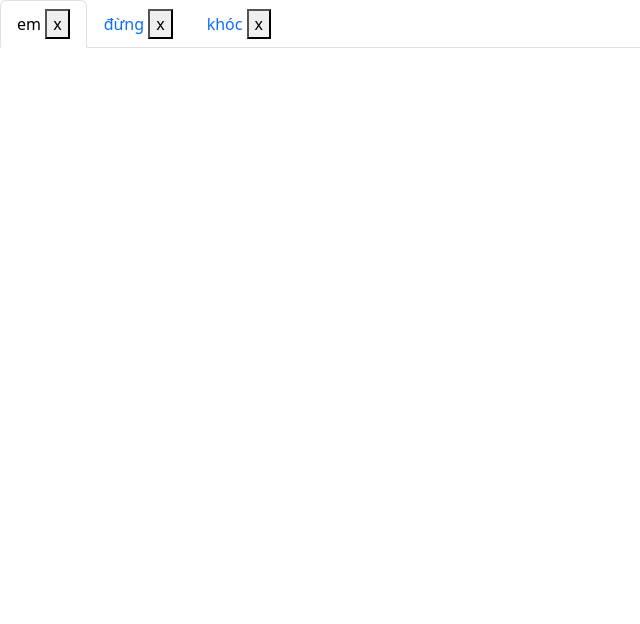
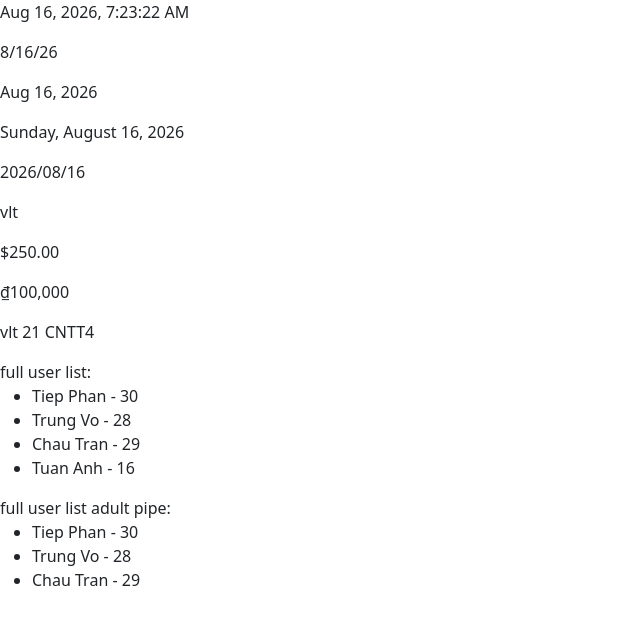
Before and after one commit to vylote/100dayangular, an Angular app: page / in a window 1280 px wide. Shown: the top 624 px of the page, without its empty margins (0-640 px from the left). Built offline with nearby package versions, Linux system fonts and the light colour scheme.

Commit message:
day18: pipes

```diff
--- /dev/null
+++ b/src/app/adult.pipes.ts
@@ -0,0 +1,11 @@
+import { Pipe, PipeTransform } from "@angular/core";
+
+@Pipe ({
+    name: 'adult'
+})
+
+export class AdultPipe implements PipeTransform {
+    transform(value) {
+        return value.filter(v => v.age >= 18)
+    }
+}
--- a/src/app/app.component.html
+++ b/src/app/app.component.html
@@ -1,13 +1,31 @@
-<tab-bs-group [(activeIndex)]="currentIndex">
-  <tab-panel title="em">
-    <ng-template tabContent>
-      <app-counter></app-counter>
-    </ng-template>
-  </tab-panel>
-  <tab-panel title="đừng">
-    <app-counter></app-counter>
-  </tab-panel>
-  <tab-panel title="khóc">
-    <app-counter></app-counter>
-  </tab-panel>
-</tab-bs-group>
+<p> {{ newDate | date:'medium' }}</p>
+<p> {{ newDate | date:'shortDate' }}</p>
+<p> {{ newDate | date:'mediumDate' }}</p>
+<p> {{ newDate | date:'fullDate' }}</p>
+<p> {{ newDate | date:'yyyy/MM/dd' }}</p>
+
+<p>{{'VLT' | lowercase}}</p>
+<p>{{250 | currency}}</p>
+<p>{{100000 | currency: 'VND'}}</p>
+
+<!-- {{
+  user.name+" "+user.age+" "+user.class
+}}
+
+<p>{{ format(user) }}</p> -->
+
+<p>{{ user | formatUser:'para1'}}</p>
+
+full user list:
+<ul>
+  <li *ngFor="let u of users">
+    {{u.name}} - {{u.age}}
+  </li>
+</ul>
+
+full user list adult pipe:
+<ul>
+  <li *ngFor="let u of users | adult">
+    {{u.name}} - {{u.age}}
+  </li>
+</ul>
--- a/src/app/app.component.ts
+++ b/src/app/app.component.ts
@@ -1,4 +1,5 @@
 import { Component } from '@angular/core';
+import { interval } from 'rxjs';
 
 @Component({
   selector: 'app-root',
@@ -6,5 +7,35 @@ import { Component } from '@angular/core';
   styleUrls: ['./app.component.scss'],
 })
 export class AppComponent {
-  currentIndex = 0;
+  newDate = new Date()
+
+  user = {
+    name: "vlt",
+    age: 21,
+    class: "CNTT4"
+  }
+
+  format(user) {
+    console.log("run", user)
+    return user.name+" "+user.age+" "+user.class
+  }
+
+  users = [
+  {
+    name: "Tiep Phan",
+    age: 30
+  },
+  {
+    name: "Trung Vo",
+    age: 28
+  },
+  {
+    name: "Chau Tran",
+    age: 29
+  },
+  {
+    name: "Tuan Anh",
+    age: 16
+  }
+];
 }
--- a/src/app/app.module.ts
+++ b/src/app/app.module.ts
@@ -3,20 +3,12 @@ import { NgModule } from '@angular/core';
 
 import { AppComponent } from './app.component';
 import { FormsModule } from '@angular/forms';
-import { TabGroupComponent } from './tabs/tab-group.component';
-import { TabPanelComponent } from './tabs/tab-panel.component';
-import { TabBsGroupComponent } from './tabs/tab-bs-group.component';
-import { CounterComponent } from './counter/counter.component';
-import { TabContentDirective } from './tabs/tab-content.directive';
+import { FormatUser } from './format-user-pipes';
+import { AdultPipe } from './adult.pipes';
 
 @NgModule({
   declarations: [
-    AppComponent,
-    TabGroupComponent,
-    TabPanelComponent,
-    TabBsGroupComponent,
-    CounterComponent,
-    TabContentDirective
+    AppComponent, FormatUser, AdultPipe
   ],
   imports: [BrowserModule, FormsModule],
   providers: [],
--- a/src/app/counter/counter.component.html
+++ /dev/null
@@ -1 +0,0 @@
-count: {{ count }}
--- a/src/app/counter/counter.component.scss
+++ /dev/null
@@ -1,3 +0,0 @@
-:host {
-    display: block;
-}
--- a/src/app/counter/counter.component.ts
+++ /dev/null
@@ -1,12 +0,0 @@
-import { Component, OnInit } from '@angular/core';
-
-let _count = 1
-
-@Component({
-  selector: 'app-counter',
-  templateUrl: './counter.component.html',
-  styleUrls: ['./counter.component.scss']
-})
-export class CounterComponent{
-  count = _count++;
-}
--- /dev/null
+++ b/src/app/format-user-pipes.ts
@@ -0,0 +1,18 @@
+import { Pipe, PipeTransform } from "@angular/core";
+
+interface UserLike {
+    name: string,
+    age: number,
+    class: string
+}
+
+@Pipe({
+    name: 'formatUser'
+})
+
+export class FormatUser implements PipeTransform{
+    transform(user : UserLike, para1?: string) {
+        console.log(user, para1)
+        return user.name+" "+user.age+" "+user.class
+    }
+}
--- a/src/app/tabs/tab-bs-group.component.ts
+++ /dev/null
@@ -1,32 +0,0 @@
-import { Component } from '@angular/core';
-import { TabGroupComponent } from './tab-group.component';
-
-@Component({
-  selector: `tab-bs-group`,
-  template: `
-    <ul class="nav nav-tabs">
-      <li class="nav-item" *ngFor="let tab of tabPanelList; let idx = index">
-        <a
-          class="nav-link"
-          (click)="activeIndexChange.emit(idx)"
-          [class.active]="idx === activeIndex"
-          >{{ tab.title }} <button (click)="removeTab(tab)">x</button></a
-        >
-      </li>
-    </ul>
-    <div class="tab-body" *ngIf="tabPanelList.length; else noTabs">
-      <ng-container
-        *ngTemplateOutlet="tabPanelList[activeIndex].panelBody"
-      ></ng-container>
-    </div>
-
-    <ng-template #noTabs> No more tabs./ </ng-template>
-  `,
-  providers: [
-    {
-        provide: TabGroupComponent,
-        useExisting: TabBsGroupComponent
-    }
-  ]
-})
-export class TabBsGroupComponent extends TabGroupComponent {}
--- a/src/app/tabs/tab-content.directive.ts
+++ /dev/null
@@ -1,14 +0,0 @@
-import { Directive, TemplateRef } from "@angular/core";
-
-@Directive({
-    selector: `ng-template[tabContent]`
-})
-/* directive là 1 feature đặc biệt có thể gán được directive lên DOM node, component,...match với selector
-ta sẽ cung cấp được cho cái component, DOM node đó những tính năng mà ta muốn
-đây là 1 cách tách ra feature mà ta muốn reuse lại directive trên nhiều component khác nhau theo Single Responsibility (SOLID) */
-export class TabContentDirective {
-    constructor(public templateRef: TemplateRef<unknown>) {}
-}
-
-// Ví dụ <ng-template tabPanel></ng-template> ở đây nó sẽ match dc cái tabPanel này bằng instance của TabPanelDirective tạo ra
-// ở ngay đây
--- a/src/app/tabs/tab-group.component.ts
+++ /dev/null
@@ -1,55 +0,0 @@
-import { Component, EventEmitter, Input, Output } from '@angular/core';
-import { TabPanelComponent } from './tab-panel.component';
-
-@Component({
-  selector: 'tab-group',
-  template: `
-    <div class="tab-header">
-      <div
-        class="tab-header-item"
-        *ngFor="let tab of tabPanelList; let idx = index"
-        (click)="activeIndexChange.emit(idx)"
-      >
-        {{ tab.title }}
-        <button (click)="removeTab(tab)">X</button>
-      </div>
-    </div>
-
-    <div class="tab-body" *ngIf="tabPanelList.length; else noTabs">
-      <ng-container
-        *ngTemplateOutlet="tabPanelList[activeIndex].panelBody"
-      ></ng-container>
-    </div>
-
-    <ng-template #noTabs> No more tabs./ </ng-template>
-  `,
-  styles: [],
-})
-export class TabGroupComponent {
-  tabPanelList: TabPanelComponent[] = [];
-  @Input() activeIndex = 0;
-  @Output() activeIndexChange = new EventEmitter<number>();
-
-  addTab(tab: TabPanelComponent) {
-    this.tabPanelList = [...this.tabPanelList, tab];
-    //spread -> immerable
-  }
-
-  //filter giữ lại phần tử khi callback là true >< loại bỏ phần tử (false)
-  removeTab(tab: TabPanelComponent) {
-    let found = -1;
-    this.tabPanelList = this.tabPanelList.filter((tp, index) => {
-      if (tp == tab) {
-        found = index;
-        return false;
-      }
-      return true;
-    });
-
-    if (found === this.activeIndex) {
-      this.activeIndexChange.emit(
-        found === this.tabPanelList.length ? found - 1 : found,
-      );
-    }
-  }
-}
--- a/src/app/tabs/tab-panel.component.ts
+++ /dev/null
@@ -1,31 +0,0 @@
-import { Component, ContentChild, forwardRef, Inject, Input, TemplateRef, ViewChild } from '@angular/core';
-import { TabGroupComponent } from './tab-group.component';
-import { TabContentDirective } from './tab-content.directive';
-
-@Component({
-  selector: 'tab-panel',
-  template: `
-    <ng-template>
-      <ng-content></ng-content>
-    </ng-template>
-  `,
-  styles: [''],
-})
-export class TabPanelComponent {
-  @Input() title: string;
-
-  @ViewChild(TemplateRef, { static: true }) panelBody: TemplateRef<unknown>;
-
-  @ContentChild(TabContentDirective, {static: true}) explicitBody: TabContentDirective
-
-  constructor(private tabGroup: TabGroupComponent) {}
-
-  ngOnInit() {
-    console.log(this.explicitBody)
-    this.tabGroup.addTab(this);
-  }
-
-  ngOnDestroy() {
-    this.tabGroup.removeTab(this);
-  }
-}
```
Also changed, not shown: 2 other files (tests, documents, lock files or other folders).
